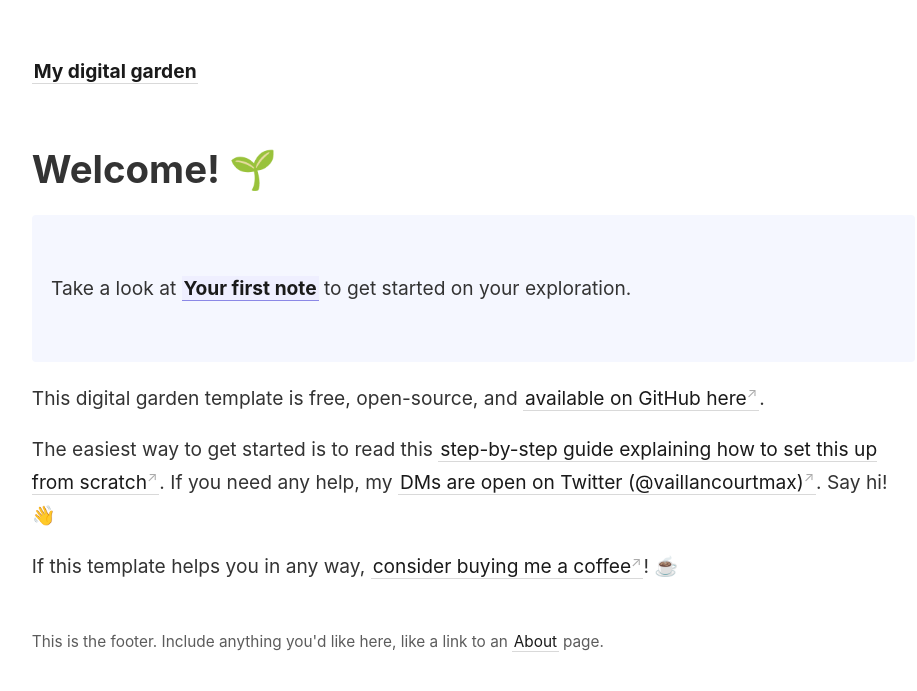
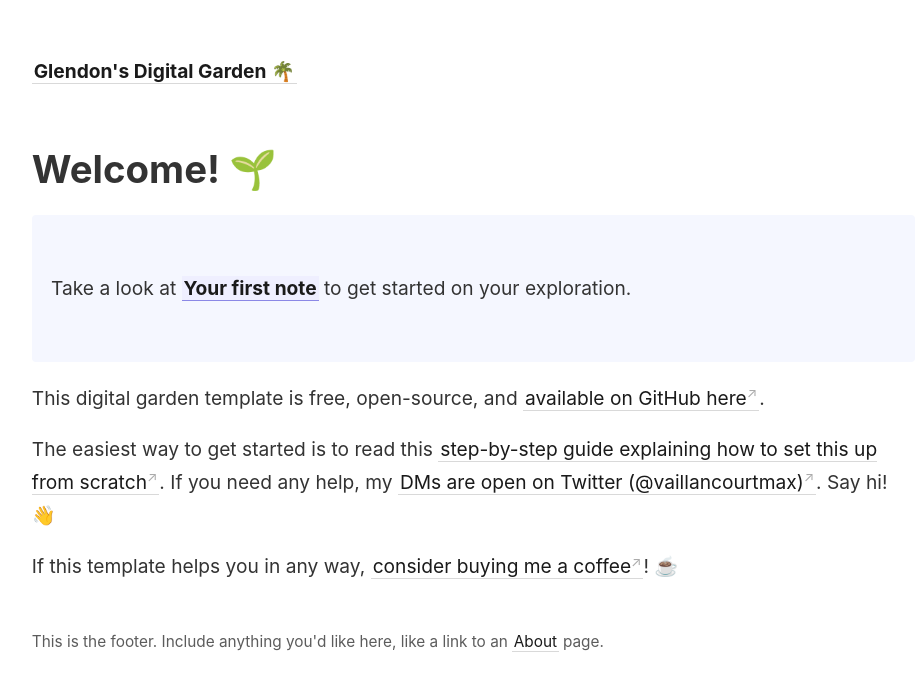
Before and after one commit to glendont/digital-garden-glendont, a Jekyll site: the page built from _pages/index.md, in a window 1280 px wide. Shown: the top 691 px of the page, without its empty margins (45-962 px from the left). Built offline with Jekyll 4.4.1, drawn with Linux system fonts in a browser that asks for light colours.

Commit message:
Edited main title

```diff
--- a/_config.yml
+++ b/_config.yml
@@ -1,4 +1,4 @@
-title:               My digital garden
+title:               Glendon's Digital Garden 🌴
 include:             ['_pages']
 exclude:             ['_includes/notes_graph.json']
 # You may need to change the base URL depending on your deploy configuration.
```
